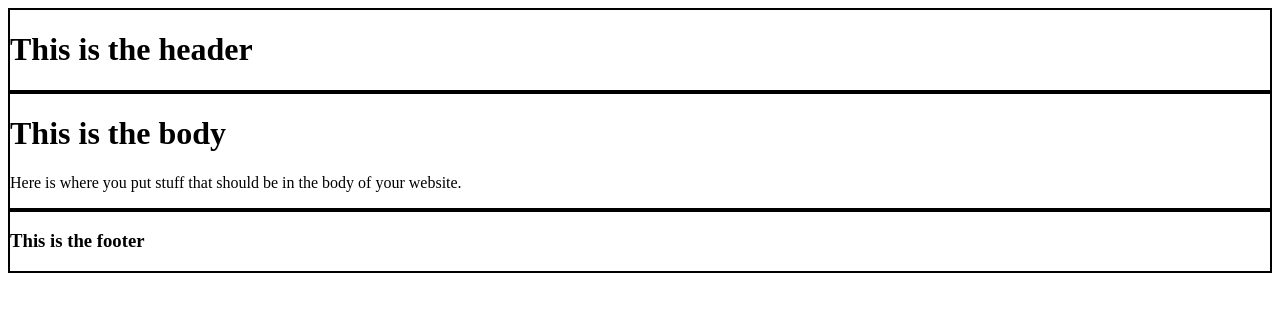
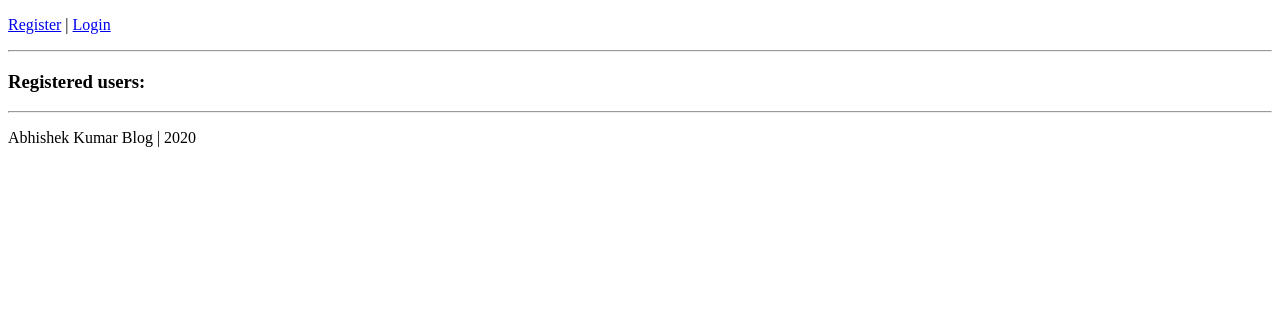
Before and after one commit to avi-kr/MyBlogDjangoProject, a Django app: template personal/templates/personal/home.html in a window 1280 px wide. Shown: the top 312 px of the page. Run offline with Django 3.2, Linux system fonts and the light colour scheme; the template is opened without the code that fills it, so the values that code supplies are empty; parts of the project's set-up code (start-up, migrations or seed data) failed here and were passed over.

Commit message:
Logging out Users and Checking Authentication Status

```diff
--- a/mysite/urls.py
+++ b/mysite/urls.py
@@ -22,10 +22,12 @@ from personal.views import (
 
 from account.views import (
     registration_view,
+    logout_view,
 )
 
 urlpatterns = [
     path('admin/', admin.site.urls),
     path('', home_screen_view, name="home"),
     path('register/', registration_view, name="register"),
+    path('logout/', logout_view, name="logout"),
 ]
--- a/personal/templates/personal/home.html
+++ b/personal/templates/personal/home.html
@@ -3,16 +3,10 @@
 
 {% block content %}
 
-<div style="border: 2px solid #000;">
-
-	<h1>This is the body</h1>
-	<p>Here is where you put stuff that should be in the body of your website.</p>
-
-	{% for account in accounts %}
-		<p>{{account}}</p>
-	{% endfor %}
+<h3>Registered users:</h3>
+{% for account in accounts %}
+	<p>{{account}}</p>
+{% endfor %}
 
 
-</div>
-
 {% endblock content %}
--- a/templates/base.html
+++ b/templates/base.html
@@ -1,23 +1,27 @@
 <!DOCTYPE html>
-<html>
+<html lang=en>
 
 <head>
-	<title>This is the title</title>
-	<div style="border: 2px solid #000;">
-		<h1>This is the header</h1>
-	</div>
+	{% if request.user.is_authenticated %}
+	<p>Hello, {{request.user.username}} | <a href="{% url 'logout' %}">Logout</a></p>
+	{% else %}
+	<p><a href="{% url 'register' %}">Register</a> | <a href="#">Login</a></p>
+	{% endif %}
+	<hr>
 
 </head>
 
 <body>
+
 {% block content %}
 
 {% endblock content %}
+
 </body>
 
 <footer>
-	<div style="border: 2px solid #000;">
-		<h3>This is the footer</h3>
-	</div>
+	<hr>
+	<p>Abhishek Kumar Blog | 2020</p>
 </footer>
+
 </html>
```
Also changed, not shown: account/views.py (+8 -2 lines), db.sqlite3.
